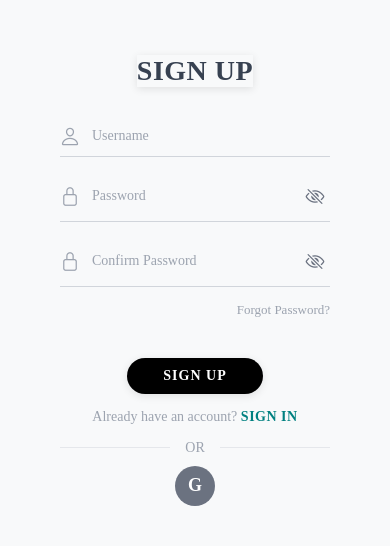
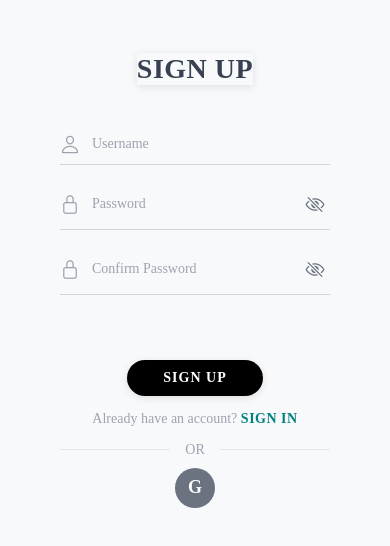
Before and after one commit to Safe-Sound-Mobile-App/Safe_And_Sound-MobileApp, a React Native app: screen /SignUp in a window 390 px wide. Shown: the part 142-688 px from the top of the page. Built offline with nearby package versions, Linux system fonts and the light colour scheme.

Commit message:
fix some style

```diff
--- a/src/global_style/signInStyles.ts
+++ b/src/global_style/signInStyles.ts
@@ -17,7 +17,7 @@ export const signInStyles = StyleSheet.create({
     color: '#374151',
     textAlign: 'center',
     letterSpacing: 0.5,
-    marginBottom: 30, // เพิ่ม spacing ระหว่าง title และ button
+    marginBottom: 40, // เพิ่ม spacing ระหว่าง title และ button
     shadowColor: '#000',
     shadowOffset: {
       width: 0,
--- a/src/global_style/signUpStyles.ts
+++ b/src/global_style/signUpStyles.ts
@@ -17,7 +17,7 @@ export const signUpStyles = StyleSheet.create({
     color: '#374151',
     textAlign: 'center',
     letterSpacing: 0.5,
-    marginBottom: 30, // เพิ่ม spacing ระหว่าง title และ button
+    marginBottom: 40, // เพิ่ม spacing ระหว่าง title และ button
     shadowColor: '#000',
     shadowOffset: {
       width: 0,
@@ -78,6 +78,7 @@ export const signUpStyles = StyleSheet.create({
   signUpSubmitButton: {
     width: width * 0.35, // ใช้ 60% ของหน้าจอ
     maxWidth: 150,
+    marginTop: 50,
     paddingVertical: 10,
     paddingHorizontal: 32,
     backgroundColor: '#000000',
--- a/src/pages/Authentication/general/SignUp.tsx
+++ b/src/pages/Authentication/general/SignUp.tsx
@@ -102,11 +102,6 @@ export default function SignUp({ navigation }: Props) {
             </TouchableOpacity>
         </View>
 
-        {/* Forgot Password */}
-        <TouchableOpacity onPress={handleForgotPassword} style={signUpStyles.forgotPasswordContainer}>
-          <Text style={signUpStyles.forgotPasswordText}>Forgot Password?</Text>
-        </TouchableOpacity>
-
         {/* Sign Up Button */}
         <TouchableOpacity
           style={signUpStyles.signUpSubmitButton}
```
